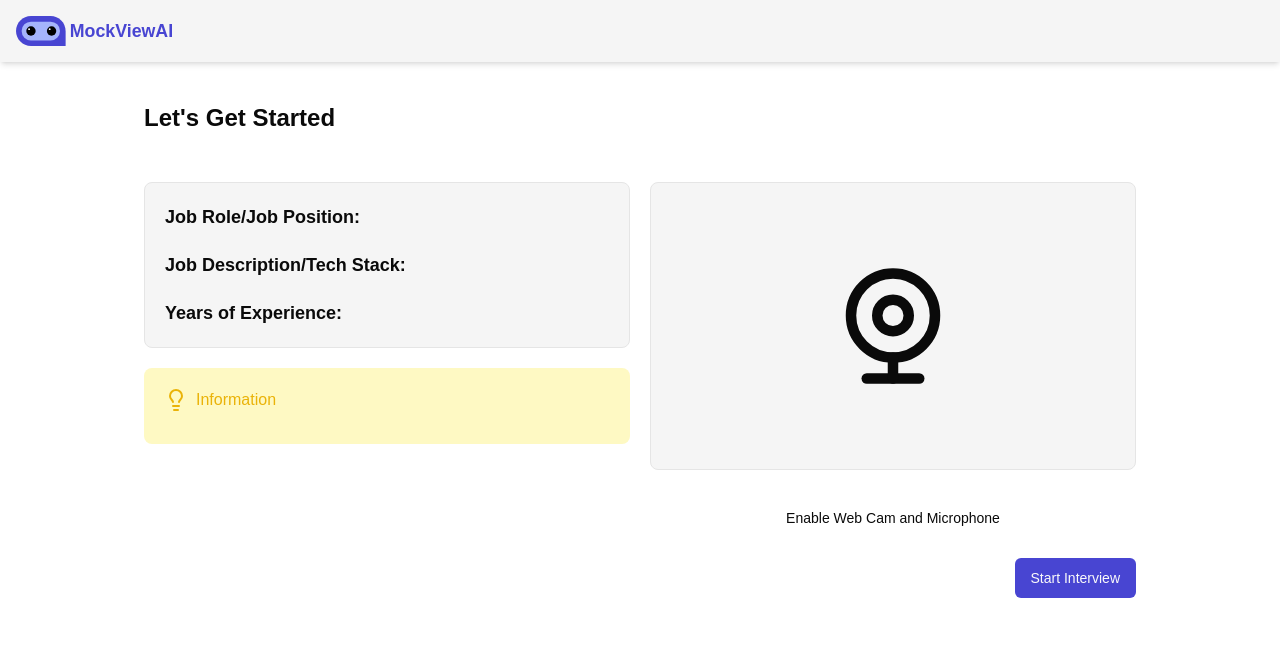
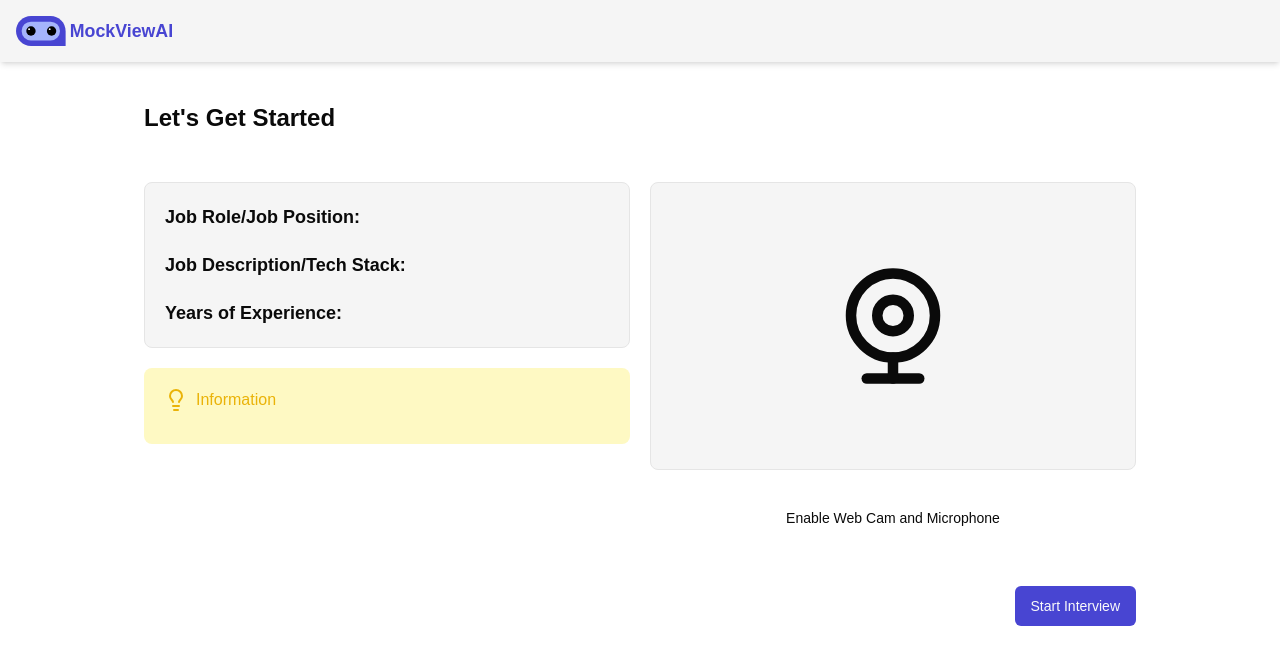
Before and after one commit to AmrAbdelwahed/AI-Interview-Mocker, a Next.js app: page /dashboard/interview/1 in a window 1280 px wide. Shown: the top 664 px of the page. Built offline with nearby package versions, Linux system fonts and the light colour scheme; no server answers; the database is empty.

Commit message:
modifed start interview page

```diff
--- a/app/dashboard/interview/[interviewId]/page.jsx
+++ b/app/dashboard/interview/[interviewId]/page.jsx
@@ -61,13 +61,16 @@ function Interview({params}) {
             <Button variant='ghost' className='w-full' onClick={()=>setWebCamEnabled(true)}> Enable Web Cam and Microphone</Button>
             </>
             }
-        </div>
-        </div>
 
-        <div className='flex justify-end items-end'>
+            <div className='flex justify-end items-end mt-12'>
             <Link href={`/dashboard/interview/${params.interviewId}/start`}>
                 <Button >Start Interview</Button>
             </Link>
+        </div>
+
+        </div>
+
+
 
         </div>
 
```
